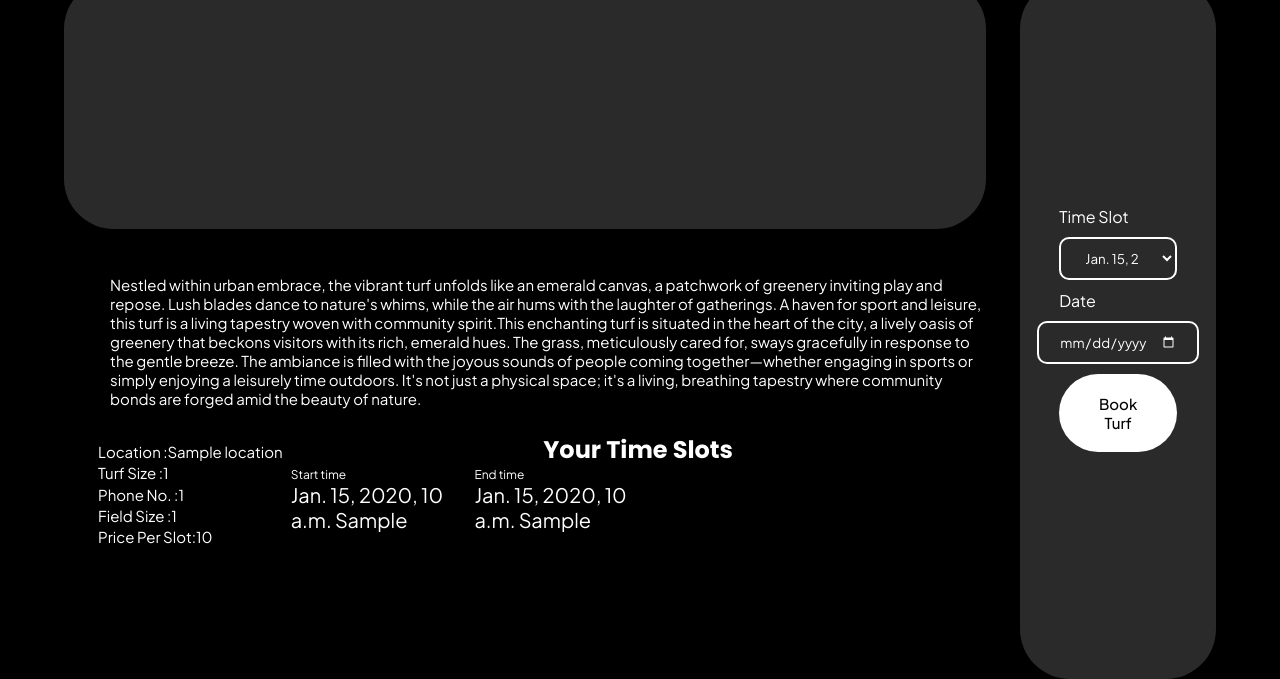
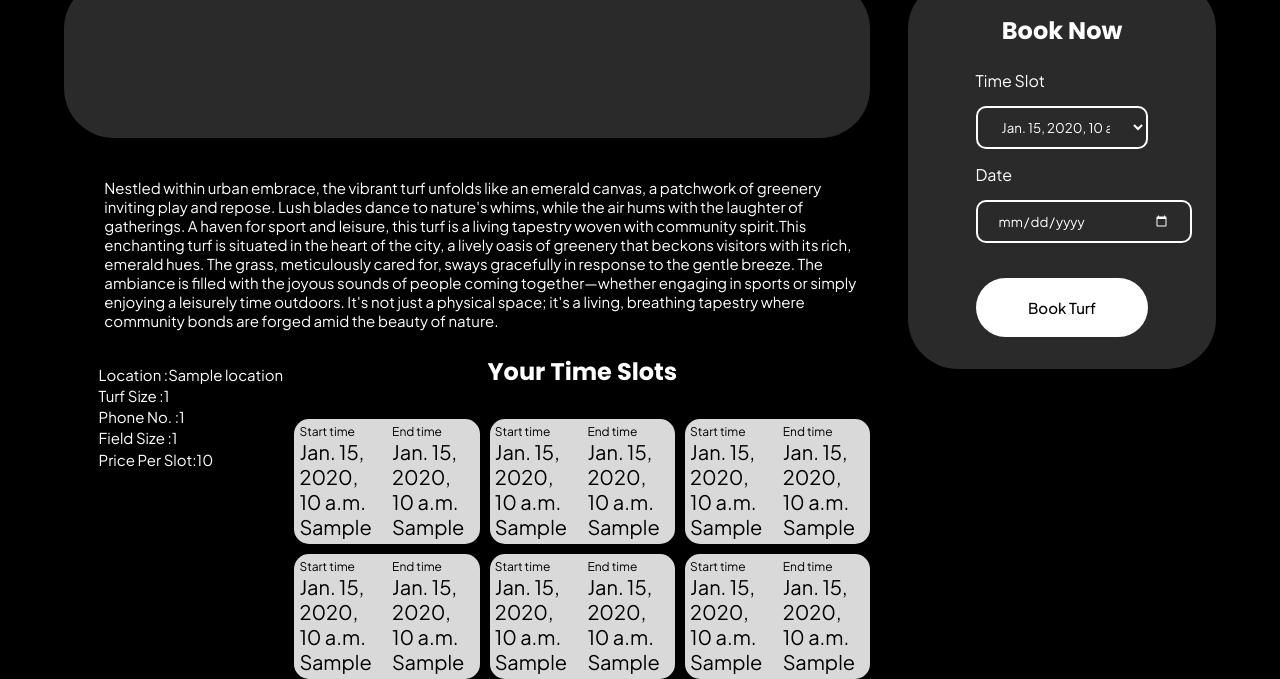
Before and after one commit to ElviinThomasEldho/turfy, a Django app: template app/templates/app/viewturf.html in a window 1280 px wide. Shown: the part 191-870 px from the top of the page. Run offline with Django 4.2, Linux system fonts and the light colour scheme; the template is opened without the code that fills it: most values are stand-ins (such as "Sample title", 1, 10 or a date in 2020).

Commit message:
viewturf final

```diff
--- a/app/templates/app/viewturf.html
+++ b/app/templates/app/viewturf.html
@@ -35,6 +35,56 @@
               <p class="time">{{slot.endTime}} {{slot.endAMPM}}</p>
             </div>
           </div>
+          <div class="slot-card">
+            <div class="start-time">
+              <p class="label">Start time</p>
+              <p class="time">{{slot.startTime}} {{slot.startAMPM}}</p>
+            </div>
+            <div class="end-time">
+              <p class="label">End time</p>
+              <p class="time">{{slot.endTime}} {{slot.endAMPM}}</p>
+            </div>
+          </div>
+          <div class="slot-card">
+            <div class="start-time">
+              <p class="label">Start time</p>
+              <p class="time">{{slot.startTime}} {{slot.startAMPM}}</p>
+            </div>
+            <div class="end-time">
+              <p class="label">End time</p>
+              <p class="time">{{slot.endTime}} {{slot.endAMPM}}</p>
+            </div>
+          </div>
+          <div class="slot-card">
+            <div class="start-time">
+              <p class="label">Start time</p>
+              <p class="time">{{slot.startTime}} {{slot.startAMPM}}</p>
+            </div>
+            <div class="end-time">
+              <p class="label">End time</p>
+              <p class="time">{{slot.endTime}} {{slot.endAMPM}}</p>
+            </div>
+          </div>
+          <div class="slot-card">
+            <div class="start-time">
+              <p class="label">Start time</p>
+              <p class="time">{{slot.startTime}} {{slot.startAMPM}}</p>
+            </div>
+            <div class="end-time">
+              <p class="label">End time</p>
+              <p class="time">{{slot.endTime}} {{slot.endAMPM}}</p>
+            </div>
+          </div>
+          <div class="slot-card">
+            <div class="start-time">
+              <p class="label">Start time</p>
+              <p class="time">{{slot.startTime}} {{slot.startAMPM}}</p>
+            </div>
+            <div class="end-time">
+              <p class="label">End time</p>
+              <p class="time">{{slot.endTime}} {{slot.endAMPM}}</p>
+            </div>
+          </div>
           {% endfor %}
         </div>
       </div>
@@ -42,6 +92,7 @@
 
   </div>
   <div class="view-right-div">
+    <h2>Book Now</h2>
     <form class="turf-booking" action="" method="POST">
       {% csrf_token %}
       <label for="time slot">Time Slot</label>
--- a/static/css/styles.css
+++ b/static/css/styles.css
@@ -111,7 +111,7 @@ button, .btn {
 }
 
 .btn-nav {
-    background: transparent;
+    background: black;
     color: white;
     border: solid 2px white;
 }
@@ -319,20 +319,26 @@ footer {
 .view-left-div{
     display: flex;
     flex-direction: column;
-    width: 80%;
+    width: 70%;
     height: 100%;
 }
 
 .view-right-div{
     display: flex;
     flex-direction: column;
-    width: 17%;
-    height: 100%;
+    width: 25%;
+    height: 50%;
     background-color: rgb(42, 42, 42);
     justify-content: center;
     align-items: center;
     border-radius: 50px;
+    padding: 10px;
+    padding-bottom: 30px;
 
+}
+
+.view-right-div h2{
+    margin-bottom: 20px;
 }
 
 .view-ratings{
@@ -375,6 +381,8 @@ footer {
 .view-turf-details{
     display: flex;
     flex-direction: row;
+    justify-content: space-between;
+    align-items: center;
 }
 
 .turf-details{
@@ -386,13 +394,15 @@ footer {
 
 .turf-booking{
     width: 60%;
-
     height: 100%;
     display: flex;
     flex-direction: column;
     gap: 10px;
-    justify-content: center;
-    align-items: center;
+    justify-content: space-around;
+    align-items: start;
+}
+.turf-booking button{
+    margin-top: 20px;
 }
 
 .turf-booking * {
@@ -585,18 +595,34 @@ footer {
 .time-slots {
     display: flex;
     flex-direction: column;
+    width: 100%;
+}
+.time-slots h2{
+    text-align: center;
+    margin-bottom: 20px;
 }
 
 .slot-grid {
     display: grid;
-    grid-template-columns: 1fr 1fr;
+    grid-template-columns: 1fr 1fr 1fr;
+    gap: 10px;
+    margin-top: 10px;
 }
 
 .slot-card {
     display: flex;
-    gap: 20px;
+    gap: 10px;
+    background-color: rgba(255, 255, 255, 0.851);
+    color: black;
+    border-radius: 15px;
+    justify-content: space-around;
+    align-items: center;
+    padding: 5px;
 }
 
+.slot-card p{
+    color: black;
+}
 .start-time .time, .end-time .time {
     font-size: 20px;
 }
```
